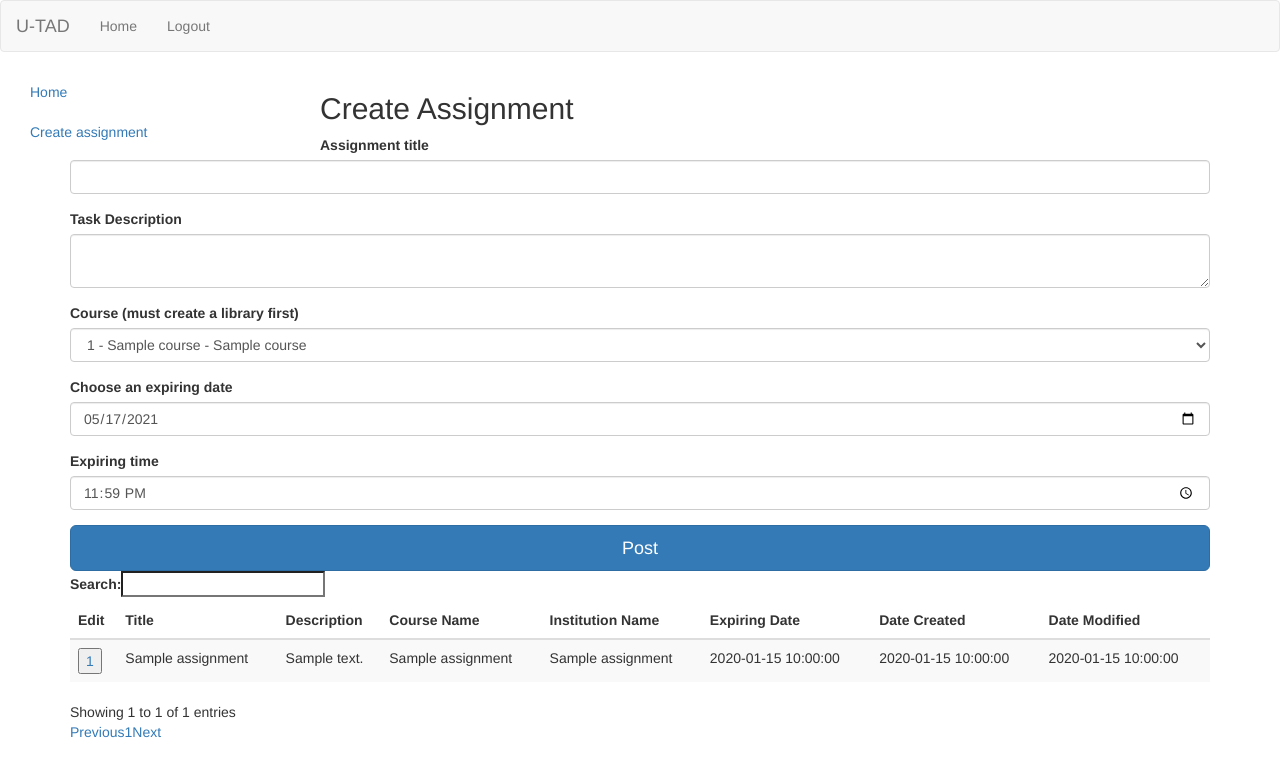
After one commit to solfamidasgroup/desarrollo-web, a Flask app: page /assignment/create in a window 1280 px wide. The commit adds this page. Shown: the top 777 px of the page. Run offline with Flask 2, Linux system fonts and the light colour scheme; a user stored in the database is signed in; tables that the repository leaves empty hold one stand-in row (values such as "Sample post"); some libraries are stand-ins or nearby versions.

Commit message:
Crear Assigments desarrollado

```diff
--- /dev/null
+++ b/module003/forms.py
@@ -0,0 +1,13 @@
+from flask_wtf import FlaskForm
+from wtforms import StringField, BooleanField, DateTimeField, SelectField, HiddenField, TextAreaField, SubmitField
+from wtforms.validators import InputRequired, Length
+from wtforms.fields.html5 import DateField, TimeField, DateTimeLocalField
+import datetime
+
+
+class AssignmentCreateForm(FlaskForm):
+    title = StringField('Assignment title',validators=[Length(max=50)])
+    description = TextAreaField('Task Description')
+    course_id = SelectField('Course (must create a library first)', choices = [], validators = [InputRequired()])
+    date_expire = DateField('Choose an expiring date',format='%Y-%m-%d', default=datetime.datetime.today)
+    time_expire = TimeField('Expiring time',format='%H:%M', default=datetime.time(23, 59))
--- /dev/null
+++ b/module003/templates/module003_create.html
@@ -0,0 +1,77 @@
+{% extends 'base.html' %}
+
+{% import "bootstrap/wtf.html" as wtf %}
+
+{% block content %}
+
+<div>
+
+    <div class="container-fluid" style="float: left;">
+      <div class="row">
+        <div class="col-sm-3 col-md-2 sidebar">
+          <ul class="nav nav-sidebar" style="width: 290px;">
+                <li><a href="{{url_for('module003.module003_index')}}">Home</a></li>
+                <li><a href="{{url_for('module003.module003_create')}}">Create assignment</a></li>
+          </ul>
+        </div>
+      </div>
+    </div>
+
+    <div class="container justify-content-center">
+          <form class="form-signin" method="POST" action="{{ url_for('module003.module003_create', course=course) }}">
+            <h2 class="form-signin-heading"> Create Assignment </h2>
+            {{ form.hidden_tag() }}
+        	{{ wtf.form_field(form.title) }}
+        	{{ form.hidden_tag() }}
+        	{{ wtf.form_field(form.description) }}
+        	{{ form.hidden_tag() }}
+        	{{ wtf.form_field(form.course_id) }}
+        	{{ form.hidden_tag() }}
+        	{{ wtf.form_field(form.date_expire) }}
+        	{{ form.hidden_tag() }}
+        	{{ wtf.form_field(form.time_expire) }}
+
+           <button class="btn btn-lg btn-primary btn-block" type="submit"> Post </button>
+         </form>
+
+    <div>
+
+    <div class="table-responsive">
+        <table id="myTable" class="table table-striped">
+          <thead>
+            <tr>
+              <th>Edit</th>
+              <th>Title</th>
+              <th>Description</th>
+              <th>Course Name</th>
+              <th>Institution Name</th>
+              <th>Expiring Date</th>
+              <th>Date Created</th>
+              <th>Date Modified</th>
+            </tr>
+          </thead>
+          <tbody>
+            {% for row in rows %}
+            <tr>
+
+
+               <td> <a><form action="{{url_for('module001.module001_participation_generate')}}" method="GET">
+                   <input type="submit" value={{ row.id }} name="rowid">
+               </form> </a></td>
+                <td>{{ row.title }}</td>
+                <td>{{ row.body }}</td>
+                <td>{{ row.course_name }}</td>
+                <td>{{ row.institution_name }}</td>
+                <td>{{ row.date_expire }}</td>
+                <td>{{ row.date_created }}</td>
+                <td>{{ row.date_modified }}</td>
+
+            </tr>
+            {% endfor %}
+          </tbody>
+        </table>
+      </div>
+
+</div>
+
+{% endblock %}
--- a/module003/views.py
+++ b/module003/views.py
@@ -1,4 +1,13 @@
-from flask import Blueprint, render_template
+from application import get_app
+from flask_login import login_required, login_user, logout_user, current_user
+from flask import render_template, request, redirect, url_for, flash, Blueprint
+from sqlalchemy import or_
+from models import User, get_db, Course, Assignment
+import datetime
+
+db = get_db()
+
+from module003.forms import *
 
 module003 = Blueprint("module003", __name__,static_folder="static",template_folder="templates")
 
@@ -6,6 +15,38 @@ module003 = Blueprint("module003", __name__,static_folder="static",template_fold
 def module003_index():
     return render_template("module003_index.html",module='module003')
 
+
+@module003.route('/create', methods=['GET', 'POST'])
+def module003_create():
+    form = AssignmentCreateForm()
+
+    if request.method == 'POST':
+        try:
+            course = Course.query.get(form.course_id.data)
+            assignment = Assignment(title = form.title.data,
+                    body = form.description.data,
+                    date_expire = datetime.datetime.combine(form.date_expire.data, form.time_expire.data),
+                    course_id = course.id,
+                    course_name = course.name,
+                    institution_name = course.institution_name,
+                    user_id=current_user.id)
+
+            db.session.add(assignment)
+            db.session.commit()
+            flash("Tarea creda con exito")
+
+        except:
+            flash("Error creando tarea")
+
+
+    for course in Course.query.filter_by(user_id=current_user.id):
+        form.course_id.choices += [(course.id,  str(course.id) + ' - ' + course.institution_name + ' - ' + course.name)]
+
+    assignments = Assignment.query.filter(Assignment.user_id==current_user.id)
+
+    return render_template("module003_create.html",module='module003', form=form, rows=assignments)
+
+
 @module003.route('/test')
 def module003_test():
     return 'OK'
```
Also changed, not shown: models.py (+7 -2 lines), module003/templates/module003_index.html (+10 -1 lines), 1 other file.
